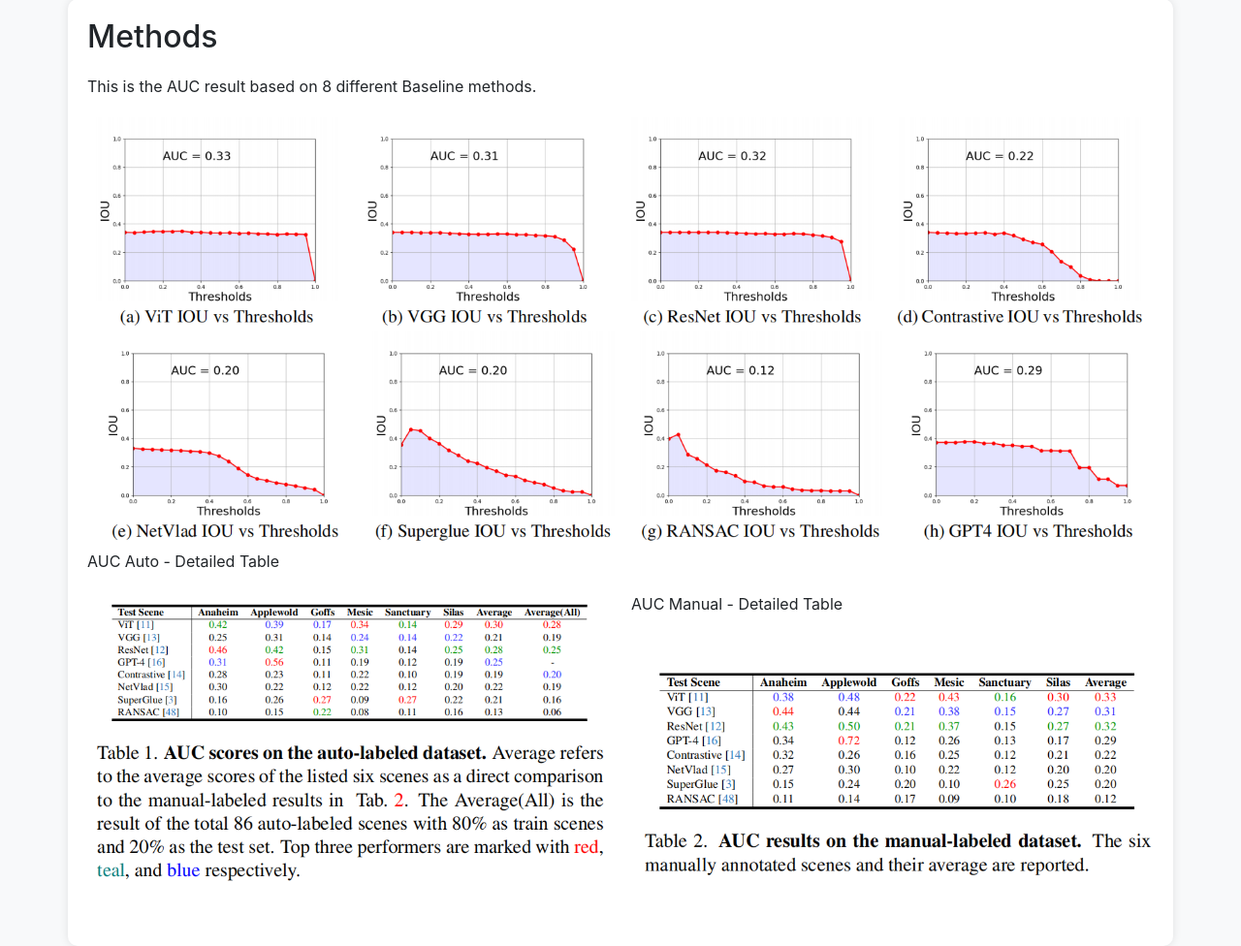
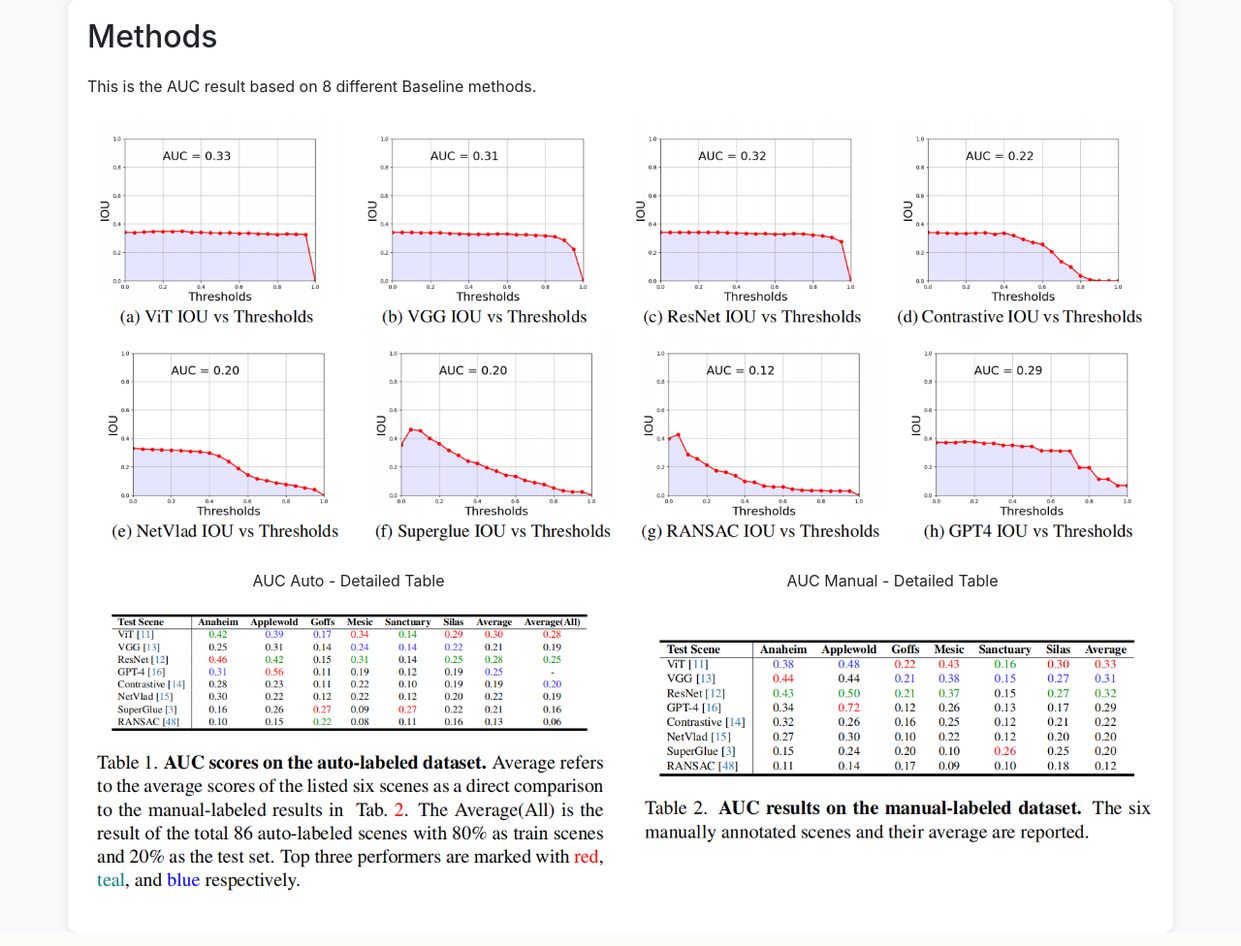
Before and after one commit to shirou10086/CoVision-Website-NYU-2023, a Flask app: page /methods in a window 1280 px wide. Shown: the part 127-1103 px from the top of the page at 97% size. Run offline with Flask 3, Linux system fonts and the light colour scheme; some libraries are stand-ins or nearby versions.

Commit message:
Update methods.html

```diff
--- a/templates/methods.html
+++ b/templates/methods.html
@@ -53,6 +53,33 @@
 
     .text-image img {
       max-width: 300px;
+    }
+
+    .bottom-images {
+        margin-top: 20px;
+    }
+
+    .image-container {
+        width: 49%; /* Adjust the width of each image container */
+        margin-bottom: 20px; /* Space below each image container */
+    }
+
+    .image-container p {
+        text-align: center; /* Center-align the text above the images */
+        margin-bottom: 10px; /* Space between the text and the image */
+    }
+
+    .img-fluid {
+        width: 100%;
+        height: auto; /* Maintain aspect ratio */
+        display: block; /* Remove any inline spacing */
+        margin: 0 auto; /* Center the image in its container */
+    }
+
+    @media (max-width: 768px) {
+        .image-container {
+            width: 100%; /* Full width on smaller screens */
+        }
     }
   </style>
   <script>
@@ -116,16 +143,15 @@
           <img src="static/aucset.png" alt="AUC Set" style="width: 100%;">
       </div>
       <!-- Bottom Images with Descriptions -->
-      <div class="bottom-images">
-          <div class="left-image">
+      <div class="bottom-images d-flex flex-wrap justify-content-between">
+          <div class="image-container">
               <p>AUC Auto - Detailed Table</p>
-              <img src="static/auc-auto.png" alt="AUC Auto" style="width: 49%; float: left; margin-right: 2%;">
+              <img src="static/auc-auto.png" alt="AUC Auto" class="img-fluid">
           </div>
-          <div class="right-image">
+          <div class="image-container">
               <p>AUC Manual - Detailed Table</p>
-              <img src="static/auc-manual.png" alt="AUC Manual" style="width: 49%; float: left;">
+              <img src="static/auc-manual.png" alt="AUC Manual" class="img-fluid">
           </div>
-          <div style="clear: both;"></div>
       </div>
   </div>
 
```
